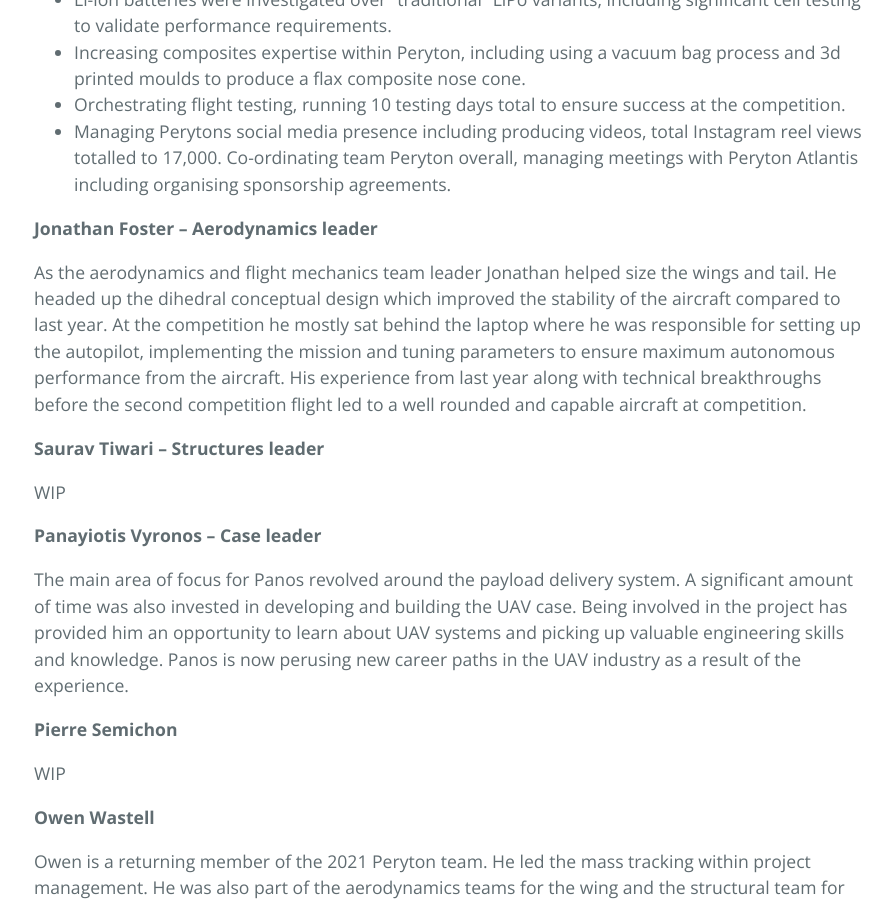
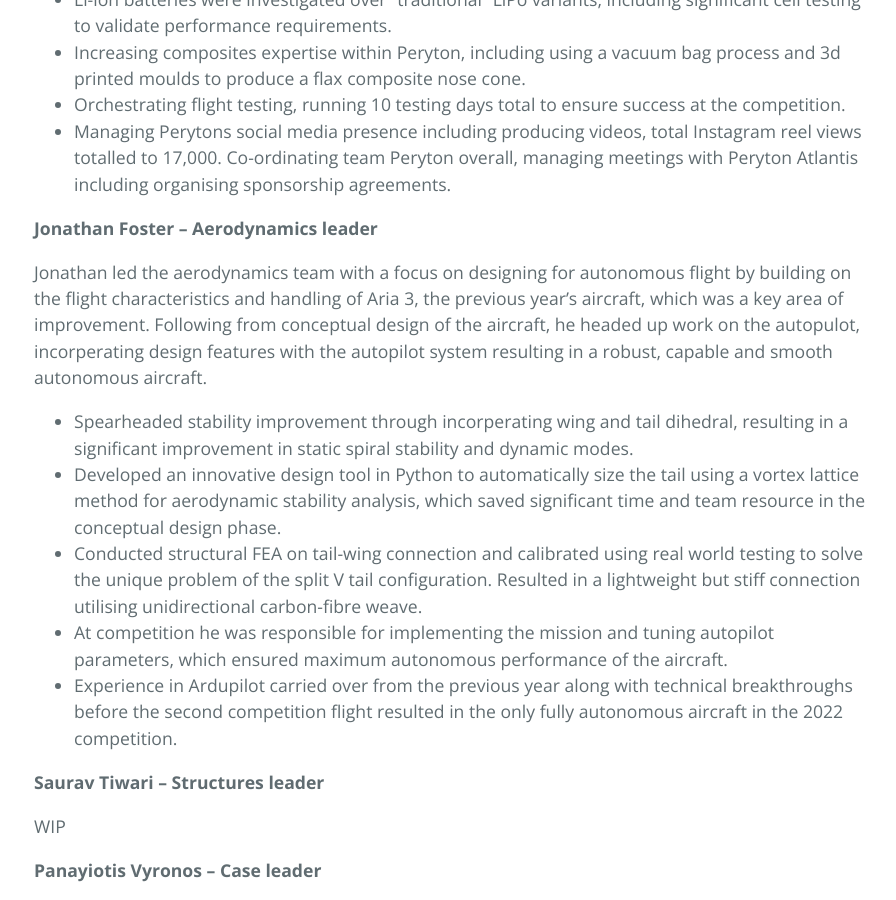
Before and after one commit to Team-Peryton/team-peryton.github.io, a Jekyll site: the page built from index.md, in a window 1280 px wide and 900 px high, scrolled down 3983 px. Shown: the whole window, without its empty margins (190-1086 px from the left). Built offline with Jekyll 4.4.1, drawn with Linux system fonts in a browser that asks for light colours.

Commit message:
Update index.md

```diff
--- a/index.md
+++ b/index.md
@@ -57,7 +57,13 @@ Oliver led the team throughout the year and pushed development boundaries. He ma
 
 **Jonathan Foster – Aerodynamics leader**
 
-As the aerodynamics and flight mechanics team leader Jonathan helped size the wings and tail. He headed up the dihedral conceptual design which improved the stability of the aircraft compared to last year. At the competition he mostly sat behind the laptop where he was responsible for setting up the autopilot, implementing the mission and tuning parameters to ensure maximum autonomous performance from the aircraft. His experience from last year along with technical breakthroughs before the second competition flight led to a well rounded and capable aircraft at competition.
+Jonathan led the aerodynamics team with a focus on designing for autonomous flight by building on the flight characteristics and handling of Aria 3, the previous year's aircraft, which was a key area of improvement. Following from conceptual design of the aircraft, he headed up work on the autopulot, incorperating design features with the autopilot system resulting in a robust, capable and smooth autonomous aircraft.
+
+-   Spearheaded stability improvement through incorperating wing and tail dihedral, resulting in a significant improvement in static spiral stability and dynamic modes.
+-   Developed an innovative design tool in Python to automatically size the tail using a vortex lattice method for aerodynamic stability analysis, which saved significant time and team resource in the conceptual design phase.
+-   Conducted structural FEA on tail-wing connection and calibrated using real world testing to solve the unique problem of the split V tail configuration. Resulted in a lightweight but stiff connection utilising unidirectional carbon-fibre weave.
+-   At competition he was responsible for implementing the mission and tuning autopilot parameters, which ensured maximum autonomous performance of the aircraft.
+-   Experience in Ardupilot carried over from the previous year along with technical breakthroughs before the second competition flight resulted in the only fully autonomous aircraft in the 2022 competition.
 
 **Saurav Tiwari – Structures leader**
 
```
